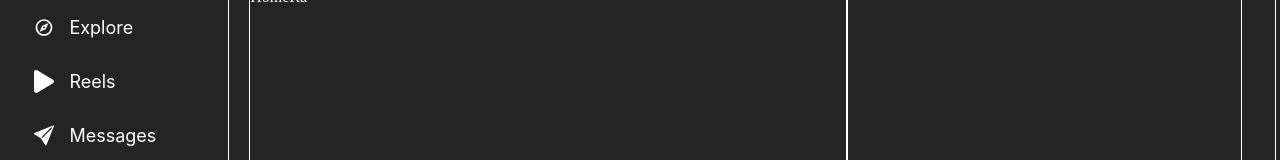
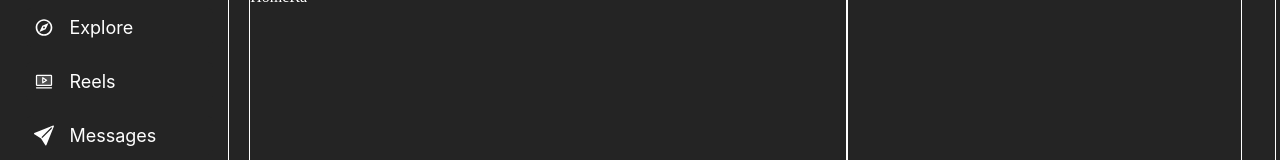
Before and after one commit to raobaba/InstaShort, a React (Vite) app in the folder client/: page / in a window 1280 px wide. Shown: the part 218-378 px from the top of the page. Built offline with nearby package versions, Linux system fonts and the light colour scheme.

Commit message:
changes Reels icon

```diff
--- a/client/src/components/Navbar/MobileFooter.jsx
+++ b/client/src/components/Navbar/MobileFooter.jsx
@@ -7,13 +7,13 @@
 import { VscDiffAdded } from "react-icons/vsc";
 import { CgProfile } from "react-icons/cg";
 import { FiMenu } from "react-icons/fi";
-import { FaPlay } from "react-icons/fa";
+import { PiVideoDuotone } from "react-icons/pi";
 
 function MobileFooter() {
   const navigationItems = [
     { to: "/", icon: <GrHomeRounded /> },
     { to: "/explore", icon: <MdOutlineExplore /> },
-    { to: "/reels", icon: <FaPlay /> },
+    { to: "/reels", icon: <PiVideoDuotone /> },
     { to: "/messages", icon: <BsFillSendFill /> },
     { to: "/create", icon: <VscDiffAdded /> },
     { to: "/profile", icon: <CgProfile /> },
--- a/client/src/components/SideBar.jsx
+++ b/client/src/components/SideBar.jsx
@@ -10,14 +10,15 @@
 import { VscDiffAdded } from "react-icons/vsc";
 import { CgProfile } from "react-icons/cg";
 import { FiMenu } from "react-icons/fi";
-import { FaPlay } from "react-icons/fa";
+import { PiVideoDuotone } from "react-icons/pi";
+
 
 function SideBar() {
   const navigationItems = [
     { to: "/", icon: <GrHomeRounded />, label: "Home" },
     { to: "/search", icon: <BsSearch />, label: "Search" },
     { to: "/explore", icon: <MdOutlineExplore />, label: "Explore" },
-    { to: "/reels", icon: <FaPlay />, label: "Reels" },
+    { to: "/reels", icon: <PiVideoDuotone />, label: "Reels" },
     { to: "/messages", icon: <BsFillSendFill />, label: "Messages" },
     { to: "/notifications", icon: <FaRegHeart />, label: "Notifications" },
     { to: "/create", icon: <VscDiffAdded />, label: "Create" },
```
